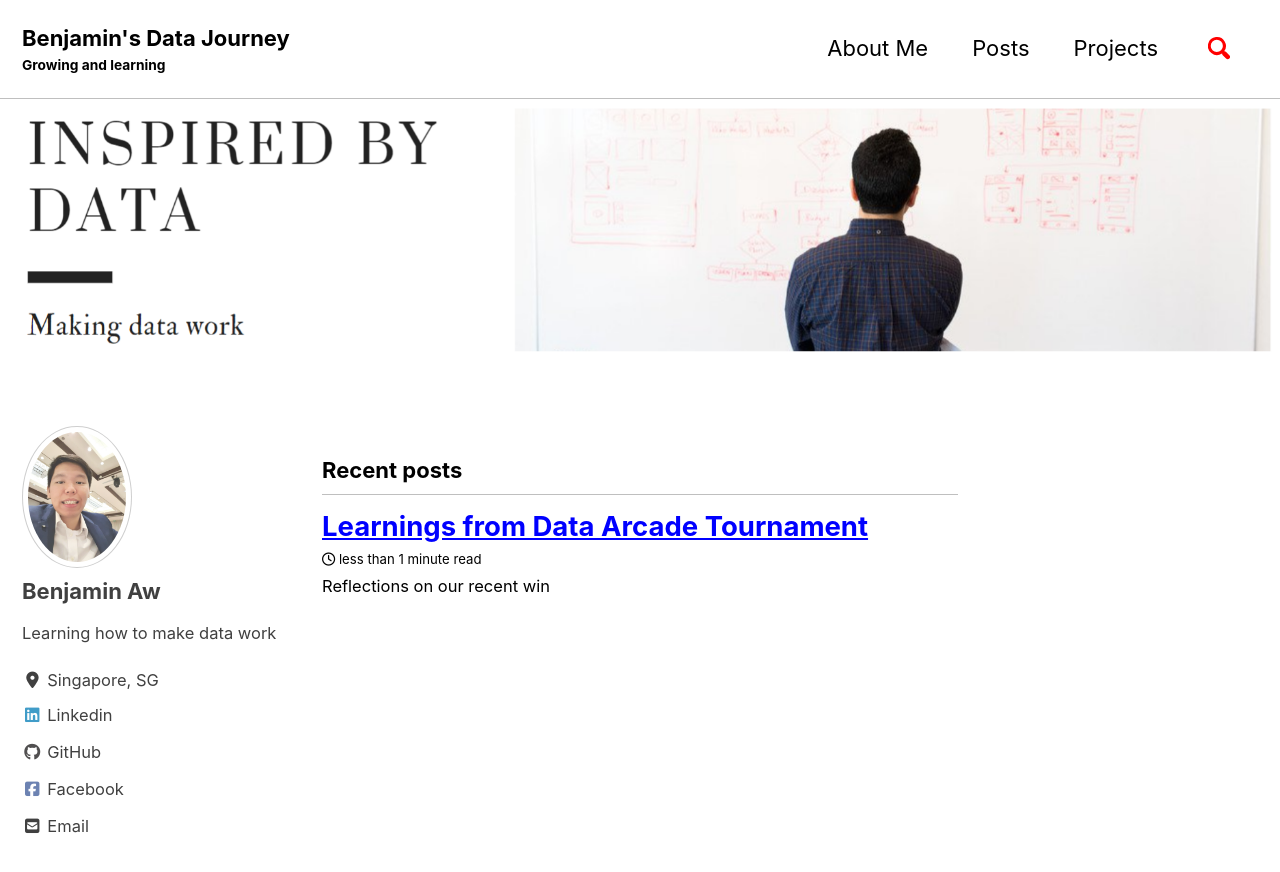
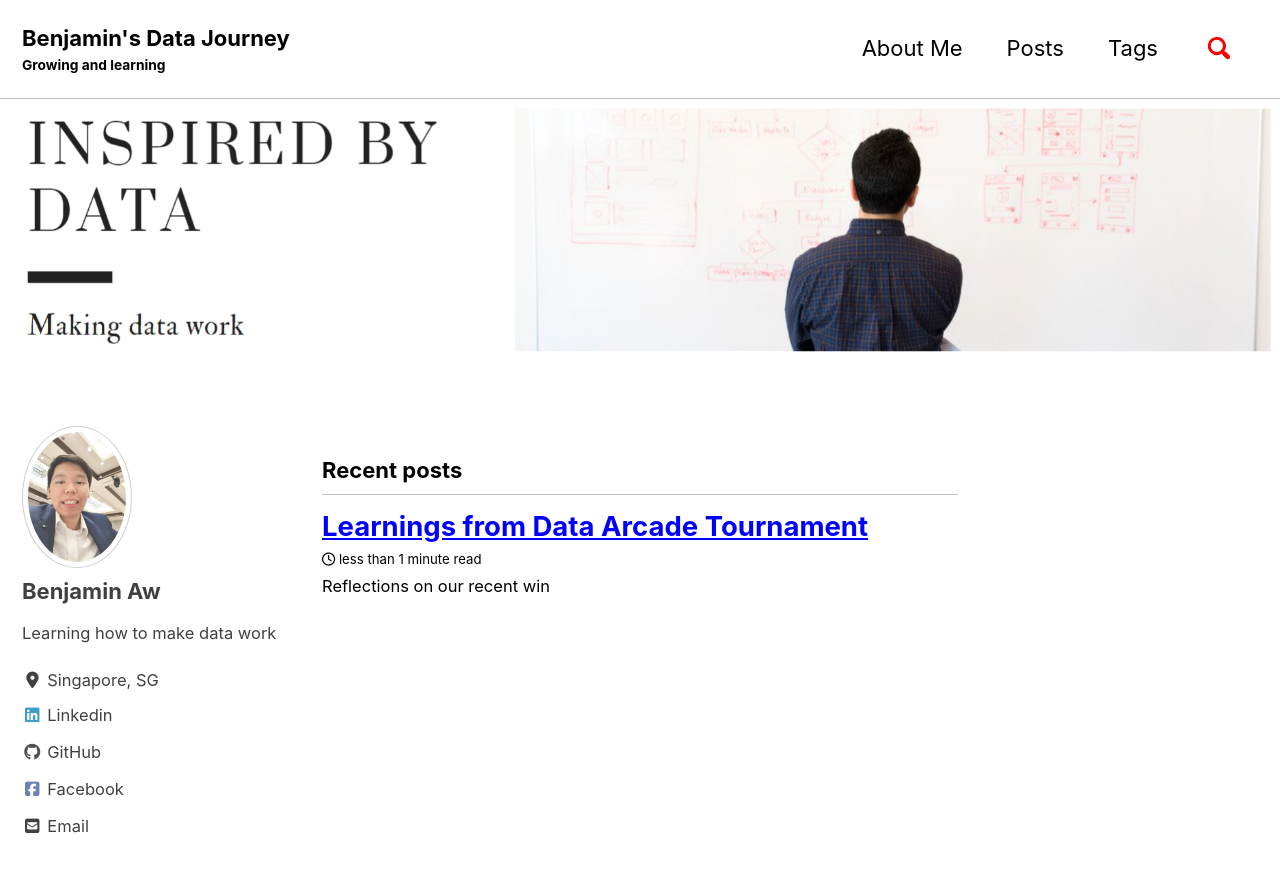
Before and after one commit to Benjamin-Aw-93/Benjamin-Aw-93.github.io, a Jekyll site: the page built from index.html, in a window 1280 px wide and 900 px high. Shown: the top 872 px of the window. Built offline with Jekyll 4.4.1, drawn with Linux system fonts in a browser that asks for light colours; cached includes are drawn as plain includes; nearby versions of some CDN libraries; the list of posts is cut into pages by our own code.

Commit message:
Checking what _pages does

```diff
--- a/_data/navigation.yml
+++ b/_data/navigation.yml
@@ -4,5 +4,5 @@ main:
     url: /about/
   - title: "Posts"
     url: /year-archive/
-  - title: "Projects"
-    url: /pets/
+  - title: "Tags"
+    url: /tags/
```
Also changed, not shown: _pages/post-archive-feature-rows.html (line endings or trailing spaces).
